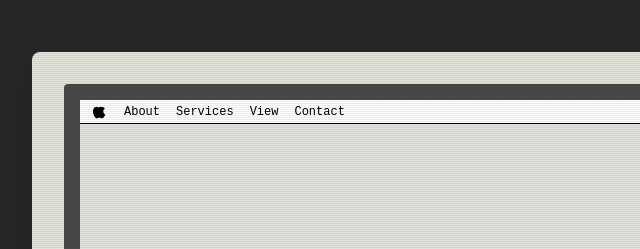
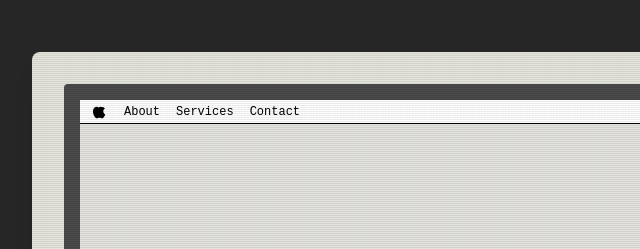
Before and after one commit to justcallmeCW/alchemyflow, a plain HTML site: page index.html in a window 1280 px wide. Shown: the top 249 px of the page, 160-800 px from the left. Drawn offline with Linux system fonts and the light colour scheme; a web font is replaced by a local one.

Commit message:
Update index.html

```diff
--- a/index.html
+++ b/index.html
@@ -248,7 +248,6 @@
               <div class="mac-menubar-items">
                 <span>About</span>
                 <span>Services</span>
-                <span>View</span>
                 <div class="dropdown">
                   <span>Contact</span>
                   <div class="dropdown-content">
```
